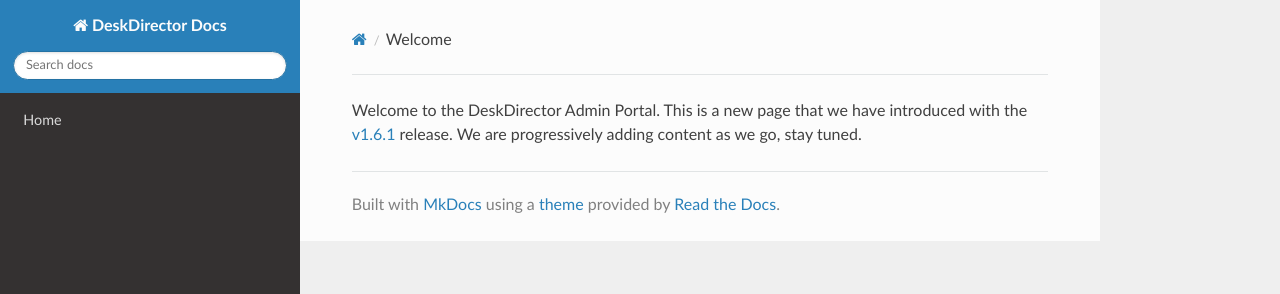
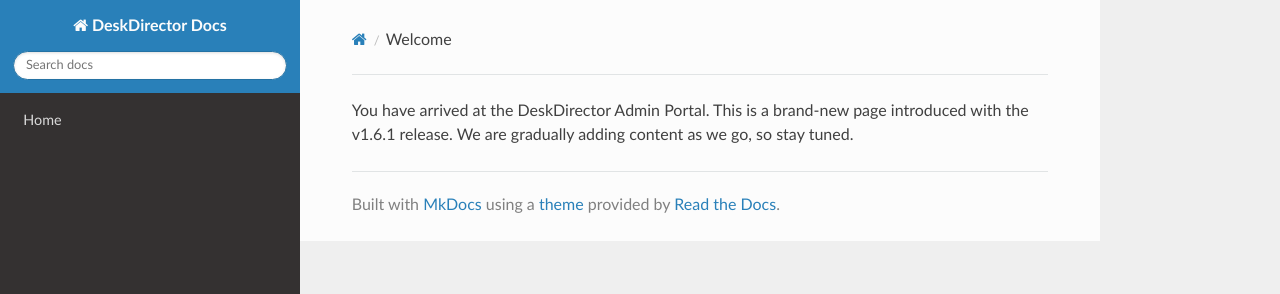
Before and after one commit to DeskDirector/docs, an MkDocs documentation site: the page built from docs/_contents/admin/home/welcome.md, in a window 1280 px wide. Shown: the top 294 px of the page. Built offline with MkDocs 1.6.1, drawn with Linux system fonts in a browser that asks for light colours; nearby versions of some CDN libraries; old or Windows-style settings are respelled for this version of MkDocs.

Commit message:
Update welcome.md

```diff
--- a/docs/_contents/admin/home/welcome.md
+++ b/docs/_contents/admin/home/welcome.md
@@ -1 +1 @@
-Welcome to the DeskDirector Admin Portal. This is a new page that we have introduced with the [v1.6.1](/release-notes/admin/v1.6.1) release. We are progressively adding content as we go, stay tuned.
+You have arrived at the DeskDirector Admin Portal. This is a brand-new page introduced with the v1.6.1 release. We are gradually adding content as we go, so stay tuned.
```
